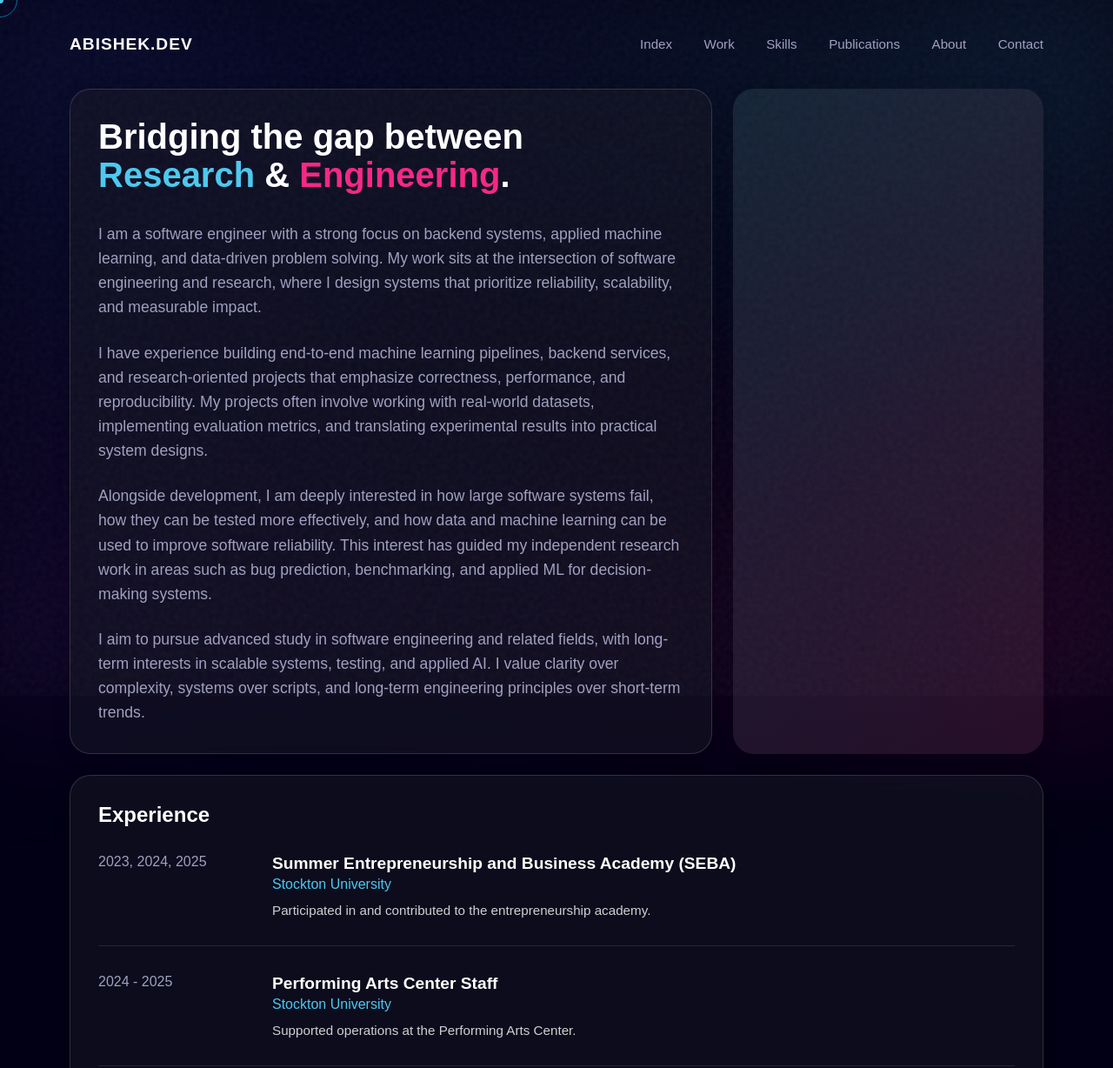
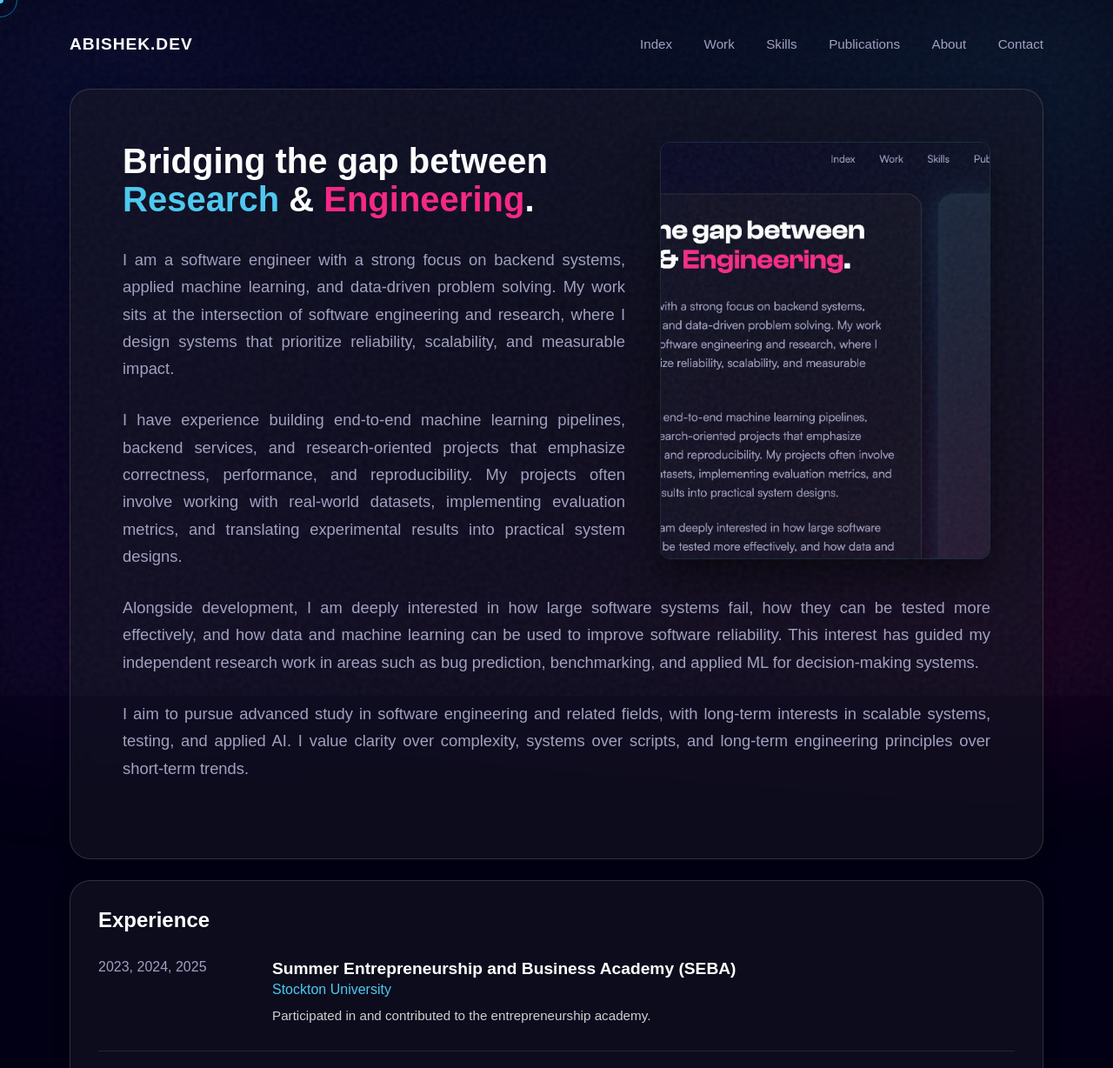
Before and after one commit to abishekgiri/my-portfolio, a Flask app: page /about in a window 1280 px wide. Shown: the top 1228 px of the page at 87% size. Run offline with Flask 3, Linux system fonts and the light colour scheme; some web fonts are replaced.

Commit message:
Implement Editorial 'Book' Layout: Text wraps around floated profile image

```diff
--- a/static/css/custom.css
+++ b/static/css/custom.css
@@ -231,8 +231,66 @@ body:hover .cursor-outline.hovered {
   grid-column: span 12;
 }
 
-.row-span-2 {
-  grid-row: span 2;
+
+/* Editorial "Book" Layout */
+.book-container {
+  padding: 60px;
+  /* More padding for book feel */
+}
+
+.profile-float {
+  float: right;
+  margin: 0 0 30px 40px;
+  width: 380px;
+  /* Substantial size */
+  height: 480px;
+  border-radius: 12px;
+  overflow: hidden;
+  position: relative;
+  box-shadow: 0 20px 40px rgba(0, 0, 0, 0.5);
+  border: 1px solid var(--border-dim);
+  shape-outside: margin-box;
+  /* Clean wrapping */
+}
+
+.profile-float img {
+  width: 100%;
+  height: 100%;
+  object-fit: cover;
+  transition: transform 0.5s ease;
+}
+
+.profile-float:hover img {
+  transform: scale(1.03);
+}
+
+.book-text p {
+  font-family: var(--font-body);
+  font-size: 1.15rem;
+  /* Slightly larger for reading */
+  line-height: 1.7;
+  /* Relaxed leading */
+  color: var(--text-muted);
+  margin-bottom: 28px;
+  max-width: 100%;
+  /* Allow full width since we use float */
+  text-align: justify;
+  /* Optional: adds to book feel, but can be risky on web. Let's keep left for now but justified is requested 'like books'. */
+}
+
+/* Mobile responsive for book layout */
+@media (max-width: 1024px) {
+  .profile-float {
+    float: none;
+    width: 100%;
+    max-width: 400px;
+    height: 400px;
+    margin: 0 auto 40px auto;
+  }
+
+  .book-container {
+    padding: 32px;
+  }
 }
 
 @media (max-width: 1024px) {
--- a/templates/about.html
+++ b/templates/about.html
@@ -4,25 +4,35 @@
 
 {% block content %}
 <div class="bento-grid">
-  <!-- Bio Card -->
-  <div class="bento-card col-span-8">
-    <h1 class="display-text text-lg" style="margin-bottom: 32px;">Bridging the gap between<br><span
-        style="color: var(--color-cyan);">Research</span> & <span style="color: var(--color-pink);">Engineering</span>.
+  <!-- Combined Editorial Card -->
+  <div class="bento-card col-span-12 book-container">
+
+    <!-- Profile Image (Floated Right) -->
+    <div class="profile-float">
+      <img src="{{ url_for('static', filename='img/profile.png') }}" alt="Abishek Kumar Giri">
+    </div>
+
+    <!-- Title / Header -->
+    <h1 class="display-text text-lg" style="margin-bottom: 32px; max-width: 800px;">
+      Bridging the gap between<br>
+      <span style="color: var(--color-cyan);">Research</span> &
+      <span style="color: var(--color-pink);">Engineering</span>.
     </h1>
 
-    <div style="font-family: var(--font-body); font-size: 1.1rem; line-height: 1.6; color: var(--text-muted);">
-      <p style="margin-bottom: 24px;">
+    <!-- Book-style Text Content -->
+    <div class="book-text">
+      <p>
         I am a software engineer with a strong focus on backend systems, applied machine learning, and data-driven
         problem solving. My work sits at the intersection of software engineering and research, where I design systems
         that prioritize reliability, scalability, and measurable impact.
       </p>
-      <p style="margin-bottom: 24px;">
+      <p>
         I have experience building end-to-end machine learning pipelines, backend services, and research-oriented
         projects that emphasize correctness, performance, and reproducibility. My projects often involve working with
         real-world datasets, implementing evaluation metrics, and translating experimental results into practical system
         designs.
       </p>
-      <p style="margin-bottom: 24px;">
+      <p>
         Alongside development, I am deeply interested in how large software systems fail, how they can be tested more
         effectively, and how data and machine learning can be used to improve software reliability. This interest has
         guided my independent research work in areas such as bug prediction, benchmarking, and applied ML for
@@ -33,14 +43,6 @@
         systems, testing, and applied AI. I value clarity over complexity, systems over scripts, and long-term
         engineering principles over short-term trends.
       </p>
-    </div>
-  </div>
-
-  <!-- Image Card -->
-  <div class="bento-card col-span-4" style="padding: 0; border: none; overflow: hidden;">
-    <!-- Placeholder for profile image if available, using the uploaded one contextually if needed, but keeping simple for now -->
-    <div
-      style="width: 100%; height: 100%; background: linear-gradient(135deg, var(--color-cyan), var(--color-pink)); opacity: 0.1;">
     </div>
   </div>
 
```
Also changed, not shown: static/img/profile.png.
